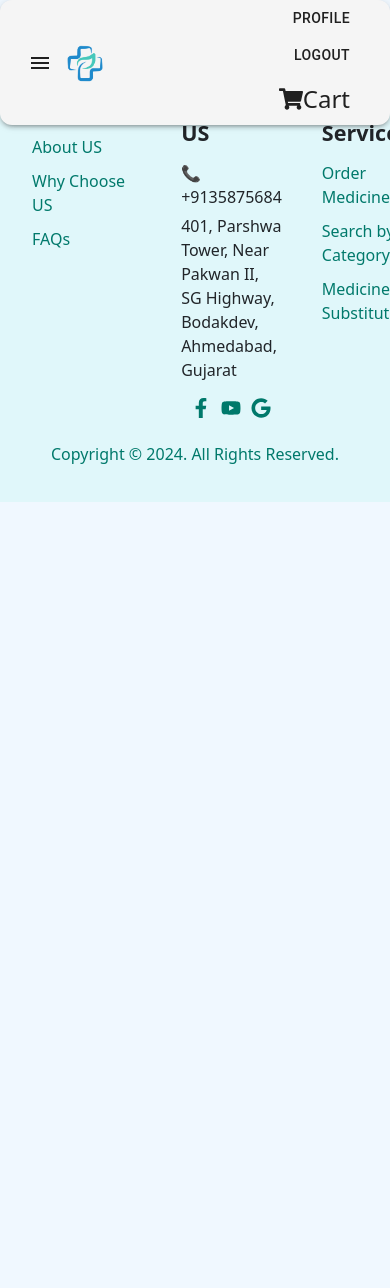
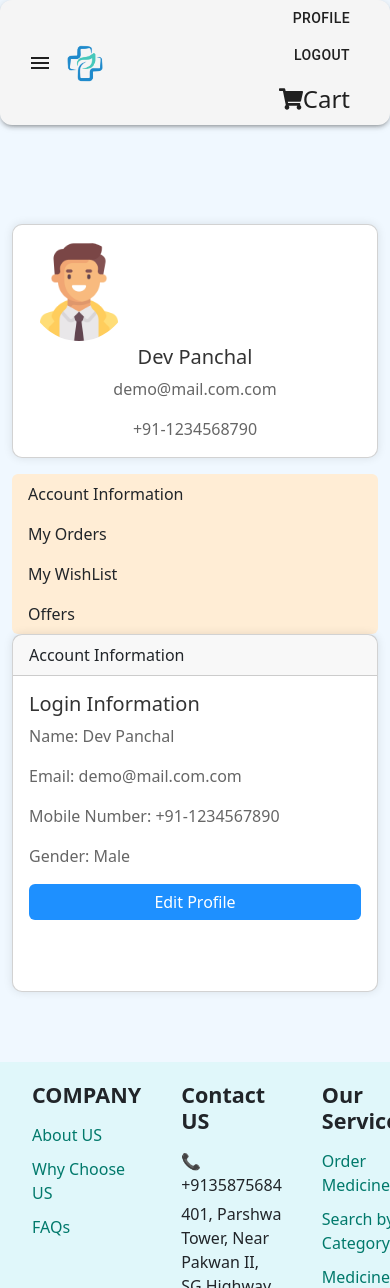
Before and after one commit to dev3690/ohmeds, a React (Vite) app: page /profile in a window 390 px wide. Shown: the top 1288 px of the page. Before the commit the page ends 844 px from the top, so only its background shows below. Built offline with nearby package versions, Linux system fonts and the light colour scheme; sample sign-in values are in the browser's storage.

Commit message:
Features Added Profile Page Added with responsive

```diff
--- a/src/App.jsx
+++ b/src/App.jsx
@@ -14,6 +14,7 @@ import ProtectedRoute from './components/ProtectedRoute';
 import ProductListingPage from './components/ProductListingPage';
 import ShopByCategories from './components/ShopByCategories';
 import Registration  from './components/Registration';
+import ProfilePage from './components/ProfilePage';
 
 function AppWrapper() {
   const navigate = useNavigate();
@@ -56,6 +57,14 @@ function AppWrapper() {
             </ProtectedRoute>
           }
         />
+        <Route
+          path="/profile"
+          element={
+            <ProtectedRoute>
+              <ProfilePage />
+            </ProtectedRoute>
+          }
+        />
       </Routes>
       <Footer />
     </AuthProvider>
--- /dev/null
+++ b/src/components/ProfilePage.jsx
@@ -0,0 +1,100 @@
+import React, { useState } from 'react';
+import { Container, Row, Col, Card, ListGroup, Button } from 'react-bootstrap';
+import 'bootstrap/dist/css/bootstrap.min.css';
+import '../styles/ProfilePage.css';
+import man from '../assets/Reviews/man.png'
+
+const ProfilePage = () => {
+    const [selectedSection, setSelectedSection] = useState('accountInfo');
+
+    const renderSection = () => {
+        switch (selectedSection) {
+            case 'accountInfo':
+                return <AccountInfo />;
+            case 'myOrders':
+                return <MyOrders />;
+            case 'myWishlist':
+                return <MyWishlist />;
+            case 'offers':
+                return <Offers />;
+            default:
+                return <AccountInfo />;
+        }
+    };
+
+    return (
+        <Container  className="profile-page" style={{ marginTop: '200px' }}>
+            <Row>
+                <Col md={3}>
+                    <Card className="user-card">
+                        <Card.Body className="text-center">
+                            <Card.Img variant="top" src={man} className="rounded-circle mb-1" />
+                            <Card.Title>Dev Panchal</Card.Title>
+                            <Card.Text>demo@mail.com.com</Card.Text>
+                            <Card.Text>+91-1234568790</Card.Text>
+                        </Card.Body>
+                    </Card>
+                    <ListGroup className="mt-3">
+                        <ListGroup.Item action onClick={() => setSelectedSection('accountInfo')}>Account Information</ListGroup.Item>
+                        <ListGroup.Item action onClick={() => setSelectedSection('myOrders')}>My Orders</ListGroup.Item>
+                        <ListGroup.Item action onClick={() => setSelectedSection('myWishlist')}>My WishList</ListGroup.Item>
+                        <ListGroup.Item action onClick={() => setSelectedSection('offers')}>Offers</ListGroup.Item>
+                    </ListGroup>
+                </Col>
+                <Col md={9}>
+                <Card.Body className="text-left">
+
+                    {renderSection()}
+                    </Card.Body>
+
+                </Col>
+            </Row>
+        </Container>
+    );
+};
+
+const AccountInfo = () => (
+    <Card className="info-card" style={{paddingBottom : '15%'}}>
+        <Card.Header>Account Information</Card.Header>
+        <Card.Body>
+            <Card.Title>Login Information</Card.Title>
+            <Card.Text>Name: Dev Panchal </Card.Text>
+            <Card.Text>Email: demo@mail.com.com</Card.Text>
+            <Card.Text>Mobile Number: +91-1234567890</Card.Text>
+            <Card.Text>Gender: Male</Card.Text>
+            <Button variant="primary">Edit Profile</Button>
+        </Card.Body>
+    </Card>
+);
+
+const MyOrders = () => (
+    <Card className="info-card" style={{paddingBottom : '20%'}}>
+        <Card.Header>My Orders</Card.Header>
+        <Card.Body>
+            <Card.Title>Past Orders</Card.Title>
+            <Card.Text>No Orders available to view.</Card.Text>
+        </Card.Body>
+    </Card>
+);
+
+const MyWishlist = () => (
+    <Card className="info-card" style={{paddingBottom : '20%'}}>
+        <Card.Header>My Wishlist</Card.Header>
+        <Card.Body>
+            <Card.Title>Wishlist Items</Card.Title>
+            <Card.Text>You have 3 items in your wishlist.</Card.Text>
+        </Card.Body>
+    </Card>
+);
+
+const Offers = () => (
+    <Card className="info-card" style={{paddingBottom : '20%'}}>
+        <Card.Header>Offers</Card.Header>
+        <Card.Body>
+            <Card.Title>Available Offers</Card.Title>
+            <Card.Text>Check out the latest offers.</Card.Text>
+        </Card.Body>
+    </Card>
+);
+
+export default ProfilePage;
--- /dev/null
+++ b/src/styles/ProfilePage.css
@@ -0,0 +1,27 @@
+.profile-page {
+    margin-top: 20px;
+}
+
+.user-card {
+    border-radius: 10px;
+    box-shadow: 0px 0px 10px rgba(0, 0, 0, 0.1);
+}
+
+.user-card img {
+    height: 100px;
+    width: 100px;
+}
+
+.info-card {
+    border-radius: 10px;
+    box-shadow: 0px 0px 10px rgba(0, 0, 0, 0.1);
+    margin-bottom: 20px;
+}
+
+.list-group-item {
+    cursor: pointer;
+}
+
+.list-group-item:hover {
+    background-color: #f8f9fa;
+}
```
Also changed, not shown: src/components/Sidebar2.jsx (added, +29 -0 lines).
